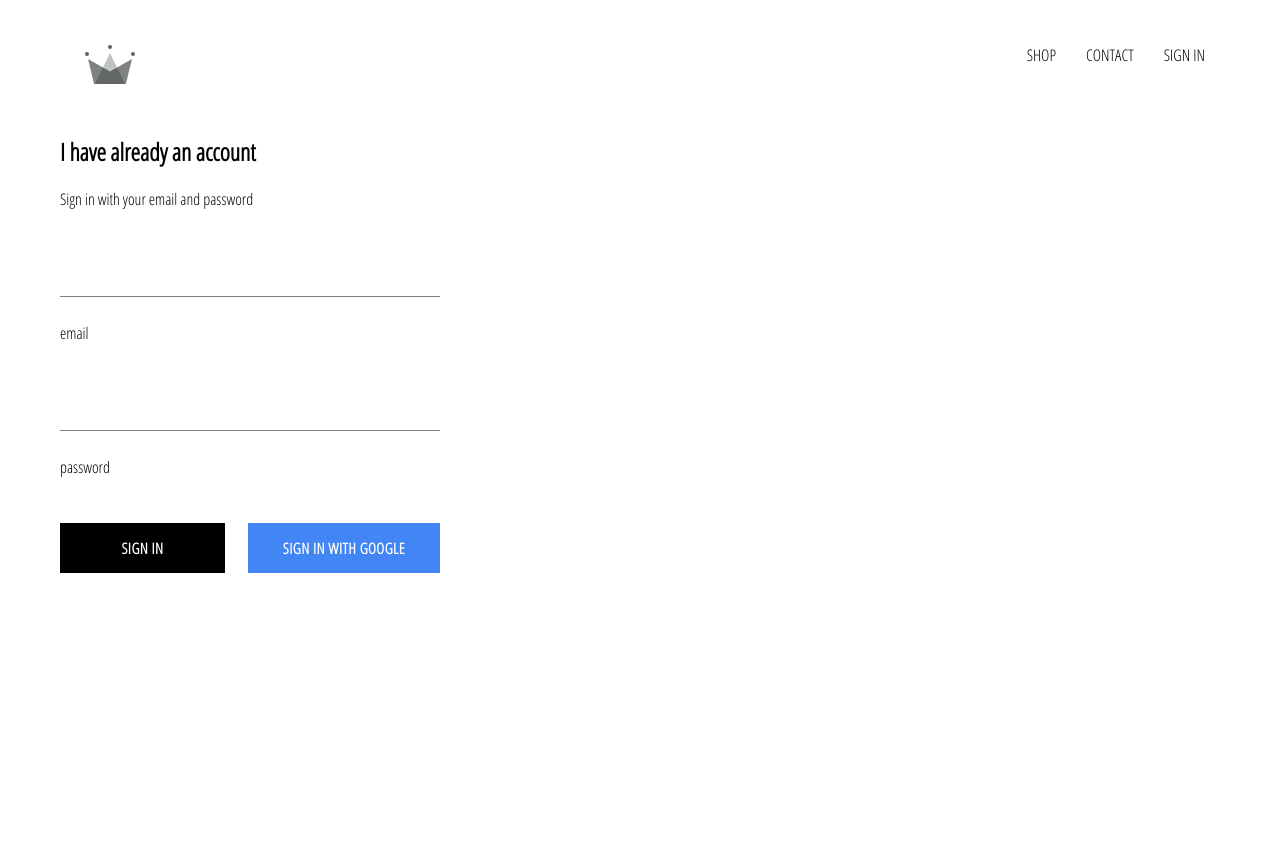
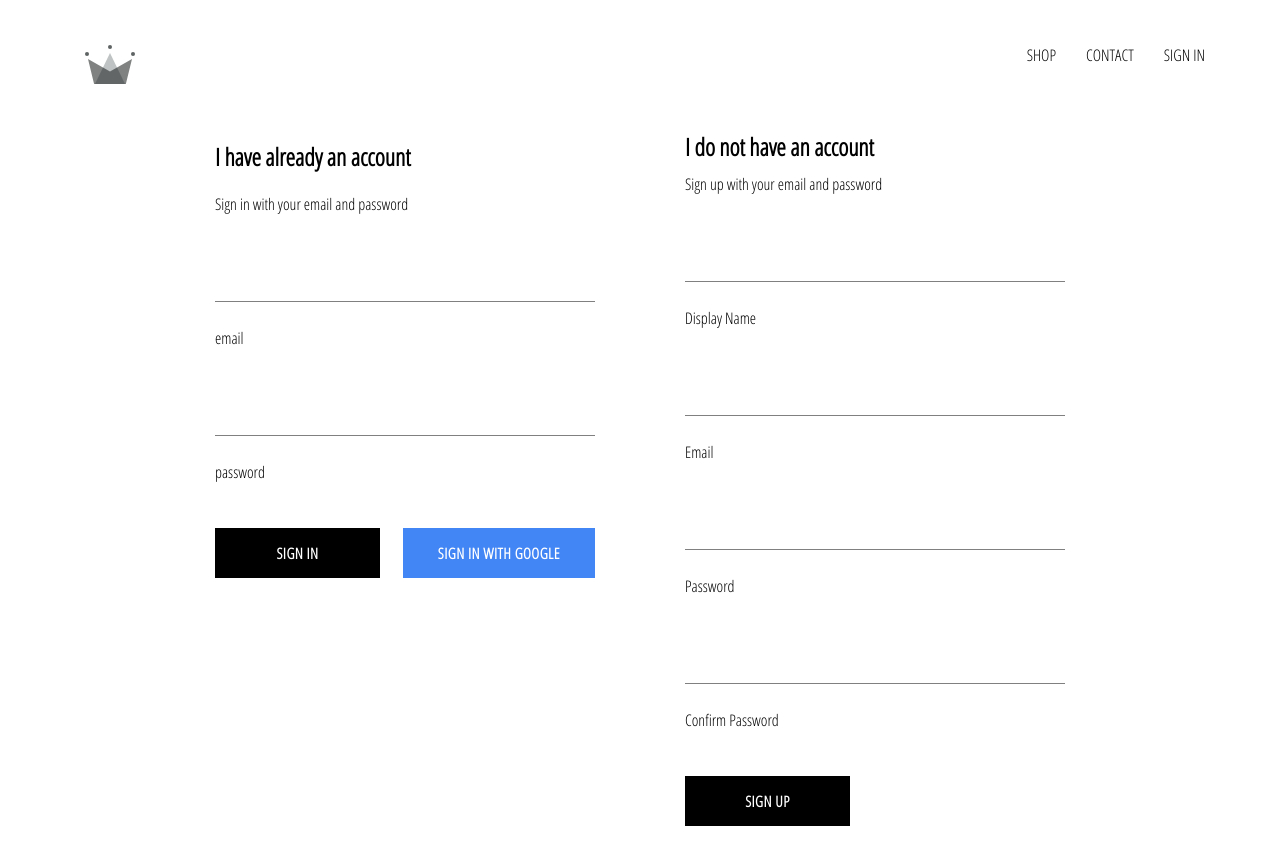
Before and after one commit to rxsh96/crwn-clothing, a React (Create React App) app: page /signin in a window 1280 px wide. Shown: the top 864 px of the page. Before the commit the page ends 800 px from the top, so only its background shows below. Built offline with nearby package versions, Linux system fonts and the light colour scheme; no server answers.

Commit message:
implemented firebase utils including ability to store auth users into firebase database

```diff
--- a/src/App.js
+++ b/src/App.js
@@ -7,7 +7,7 @@
 import ShopPage from './pages/shop/shop.component';
 import SignInAndSignUpPage from './pages/sign-in-and-sign-up/sign-in-and-sign-up.component';
 import Header from './components/header/header.component';
-import { auth } from './firebase/firebase.utils';
+import { auth, createUserProfileDocument } from './firebase/firebase.utils';
 
 
 // const HatsPage = () =>
@@ -27,9 +27,25 @@
   unsubscribeFromAuth = null
 
   componentDidMount() {
-    this.unsubscribeFromAuth = auth.onAuthStateChanged(user => {
-      this.setState({ currentUser: user });
-    })
+    this.unsubscribeFromAuth = auth.onAuthStateChanged(async userAuth => {
+
+      if (userAuth) {
+        const userRef = await createUserProfileDocument(userAuth);
+
+        userRef.onSnapshot(snapShot => {
+          this.setState({
+            currentUser: {
+              id: snapShot.id,
+              ...snapShot.data()
+            }
+          });
+          console.log(this.state);
+        });
+      }
+      else {
+        this.setState({ currentUser: userAuth });
+      }
+    });
   }
 
   componentWillUnmount() {
--- /dev/null
+++ b/src/components/sing-up/sign-up.components.jsx
@@ -0,0 +1,95 @@
+import React from 'react';
+import FormInput from '../form-input/form-input.component';
+import CustomButton from '../custom-button/custom-button.component';
+
+import { auth, createUserProfileDocument } from '../../firebase/firebase.utils';
+
+import './sign-up.styles.scss';
+
+
+class SignUp extends React.Component {
+    constructor() {
+        super();
+
+        this.state = {
+            displayName: '',
+            email: '',
+            password: '',
+            confirmPassword: ''
+        }
+    }
+
+    handleSubmit = async event => {
+        event.preventDefault();
+        const { displayName, email, password, confirmPassword } = this.state;
+
+        if(password !== confirmPassword) {
+            alert("Passwords don't match");
+            return;
+        }
+        try{
+            const { user } = await auth.createUserWithEmailAndPassword(email, password);
+            await createUserProfileDocument(user, { displayName });
+            this.setState({
+                displayName: '',
+                email: '',
+                password: '',
+                confirmPassword: ''
+            });
+        } catch(error) {
+            console.error(error);
+        }
+    }
+
+    handleChange = event => {
+        const { name, value } = event.target;
+        this.setState({ [name]: value });
+    }
+
+    render() {
+        const { displayName, email, password, confirmPassword } = this.state;
+        return (
+            <div className='sign-up'>
+                <h2 className='title'>I do not have an account</h2>
+                <span>Sign up with your email and password</span>
+                <form className='sign-up-form' onSubmit={this.handleSubmit}>
+                    <FormInput
+                        type='text'
+                        name='displayName'
+                        value={displayName}
+                        onChange={this.handleChange}
+                        label='Display Name'
+                        required
+                    />
+                    <FormInput
+                        type='email'
+                        name='email'
+                        value={email}
+                        onChange={this.handleChange}
+                        label='Email'
+                        required
+                    />
+                    <FormInput
+                        type='password'
+                        name='password'
+                        value={password}
+                        onChange={this.handleChange}
+                        label='Password'
+                        required
+                    />
+                    <FormInput
+                        type='password'
+                        name='confirmPassword'
+                        value={confirmPassword}
+                        onChange={this.handleChange}
+                        label='Confirm Password'
+                        required
+                    />
+                    <CustomButton type='submit'>Sign Up</CustomButton>
+                </form>
+            </div>
+        );
+    }
+}
+
+export default SignUp;
--- /dev/null
+++ b/src/components/sing-up/sign-up.styles.scss
@@ -0,0 +1,9 @@
+.sign-up {
+    display: flex;
+    flex-direction: column;
+    width: 380px;
+
+    .title {
+        margin: 10px 0;
+    }
+}
--- a/src/firebase/firebase.utils.js
+++ b/src/firebase/firebase.utils.js
@@ -14,6 +14,31 @@
     measurementId: "G-6NZ2W0QTEE"
   };
 
+  export const createUserProfileDocument = async (userAuth, additionaData) => {
+
+    if (!userAuth) return;
+
+    const userRef = firestore.doc(`users/${userAuth.uid}`);
+    const snapShot = await userRef.get();
+
+    if(!snapShot.exists) {
+      const { displayName, email } = userAuth;
+      const createdAt = new Date();
+
+      try {
+        await userRef.set({
+          displayName,
+          email,
+          createdAt,
+          ...additionaData
+        });
+      } catch (error) {
+        console.log('error creating user', error.message);
+      }
+    }
+    return userRef;
+  }
+
 firebase.initializeApp(config);
 
 export const auth = firebase.auth();
--- a/src/pages/sign-in-and-sign-up/sign-in-and-sign-up.component.jsx
+++ b/src/pages/sign-in-and-sign-up/sign-in-and-sign-up.component.jsx
@@ -1,11 +1,15 @@
 import React from 'react';
 
 import SingIn from '../../components/sign-in/sign-in.component';
+import SignUp from '../../components/sing-up/sign-up.components';
 
 import './sign-in-and-sign-up.styles.scss';
 
 const SignInAndSignUpPage = () => (
-    <div className='sign-in-and-sign-up'><SingIn /></div>
+    <div className='sign-in-and-sign-up'>
+        <SingIn />
+        <SignUp />
+    </div>
 );
 
 export default SignInAndSignUpPage;
--- a/src/pages/sign-in-and-sign-up/sign-in-and-sign-up.styles.scss
+++ b/src/pages/sign-in-and-sign-up/sign-in-and-sign-up.styles.scss
@@ -0,0 +1,6 @@
+ .sign-in-and-sign-up {
+    width: 850px;
+    display: flex;
+    justify-content: space-between;
+    margin: 30px auto;
+ }
```
Lines whose indentation alone changed are shown as unchanged.
